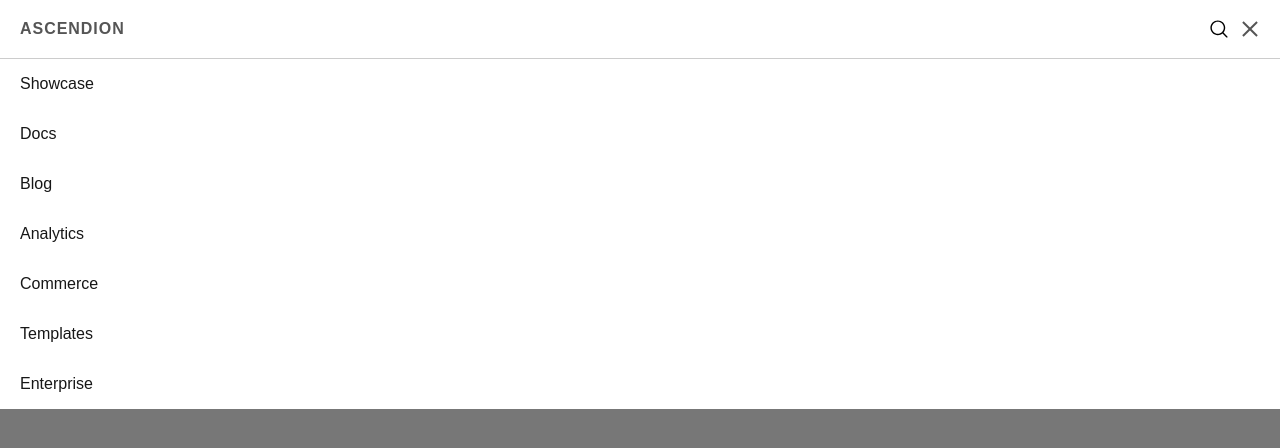
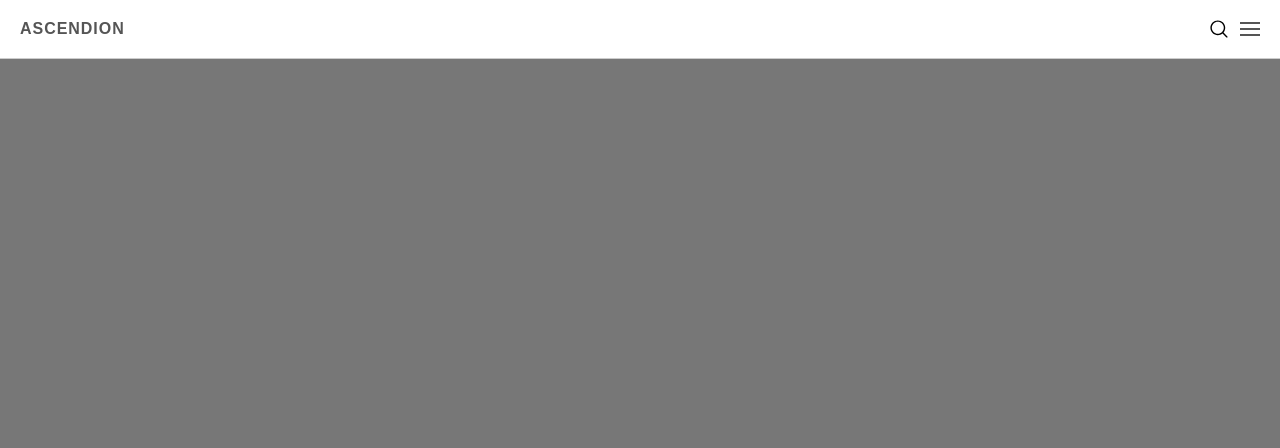
Before and after one commit to ryanarmial/ascendion, a Next.js app: page /challenge-2 in a window 1280 px wide. Shown: the top 448 px of the page. Built offline with nearby package versions, Linux system fonts and the light colour scheme.

Commit message:
add icon and set hide and show menu

```diff
--- a/app/challenge-2/IconSearch.tsx
+++ b/app/challenge-2/IconSearch.tsx
@@ -1,6 +1,6 @@
 export default function IconSearch() {
   return (
-    <svg fill="#000000" height="18px" width="18px" version="1.1" xmlns="http://www.w3.org/2000/svg" viewBox="0 0 512 512" enable-background="new 0 0 512 512">
+    <svg fill="#000000" height="18px" width="18px" version="1.1" xmlns="http://www.w3.org/2000/svg" viewBox="0 0 512 512">
       <g>
         <path d="m495,466.1l-110.1-110.1c31.1-37.7 48-84.6 48-134 0-56.4-21.9-109.3-61.8-149.2-39.8-39.9-92.8-61.8-149.1-61.8-56.3,0-109.3,21.9-149.2,61.8-39.9,39.8-61.8,92.8-61.8,149.2 0,56.3 21.9,109.3 61.8,149.2 39.8,39.8 92.8,61.8 149.2,61.8 49.5,0 96.4-16.9 134-48l110.1,110c8,8 20.9,8 28.9,0 8-8 8-20.9 0-28.9zm-393.3-123.9c-32.2-32.1-49.9-74.8-49.9-120.2 0-45.4 17.7-88.2 49.8-120.3 32.1-32.1 74.8-49.8 120.3-49.8 45.4,0 88.2,17.7 120.3,49.8 32.1,32.1 49.8,74.8 49.8,120.3 0,45.4-17.7,88.2-49.8,120.3-32.1,32.1-74.9,49.8-120.3,49.8-45.4,0-88.1-17.7-120.2-49.9z"/>
       </g>
--- a/app/challenge-2/page.tsx
+++ b/app/challenge-2/page.tsx
@@ -1,7 +1,11 @@
+'use client';
+
+import { useState } from 'react';
 import IconSearch from './IconSearch';
 import styles from './style.module.css';
 
 export default function Page() {
+  const [isOpenMenu, setIsOpenMenu] = useState<boolean>(false);
 
   return (
     <div className={styles.page}>
@@ -11,10 +15,11 @@ export default function Page() {
             <a className={styles.logo} href="/">ASCENDION</a>
             <div className={styles.icon_wrapper}>
               <IconSearch/>
-              <div className={`${styles.icon_menu} ${styles.active}`}/>
+              <div onClick={() => setIsOpenMenu(!isOpenMenu)} className={`${styles.icon_menu} ${isOpenMenu ? styles.open_menu : ''}`}/>
             </div>
           </div>
-          <ul className={`${styles.nav_links} ${styles.active}`}>
+          <div className={`${styles.nav_links} ${isOpenMenu ? styles.active : ''}`}>
+            <ul>
               <li><a href="/">Showcase</a></li>
               <li><a href="/">Docs</a></li>
               <li><a href="/">Blog</a></li>
@@ -23,6 +28,7 @@ export default function Page() {
               <li><a href="/">Templates</a></li>
               <li><a href="/">Enterprise</a></li>
             </ul>
+          </div>
           {/* <div>
             <input className={styles.search} type="text" placeholder="Search Documentation..." />
           </div> */}
--- a/app/challenge-2/style.module.css
+++ b/app/challenge-2/style.module.css
@@ -41,7 +41,7 @@
         height: 2px;
         background-color:var(--base-color);
         margin: 4px 0;
-        transition: background-color 0.3s, transform 0.3s;
+        transition: all 0.3s ease-in-out;
         position: relative;
 
         &::after, &&::before {
@@ -50,7 +50,7 @@
           width: 20px;
           height: 2px;
           background-color:var(--base-color);
-          transition: transform 0.6s ease-in-out;
+          transition: transform 0.3s ease-in-out;
           position: absolute;
         }
 
@@ -61,7 +61,7 @@
           bottom: -6px;
         };
 
-        &.active {
+        &.open_menu {
           background-color: transparent;
 
           &::before {
@@ -77,26 +77,27 @@
     }
 
     .nav_links {
-      overflow: hidden;
-      height: 0;
-      list-style: none;
-      margin: 0;
-      display: flex;
-      flex-direction: column;
-      transition: height 0.6s ease-in-out;
+      display: grid;
+      transition: all 0.3s ease-in-out;
+      grid-template-rows:0fr;
 
       &.active {
-        height:100%;
+        grid-template-rows: 1fr;
       }
 
-      li a {
+      ul {
+        overflow: hidden;
+        list-style: none;
+        margin: 0;
+
+        li a {
         padding: 16px 20px;
         display: block;
         transition: background-color .6s;
 
         &:hover {
           background-color: #f0f0f0;
-        }
+        } }
       }
     }
 
```
Lines whose indentation alone changed are shown as unchanged.
